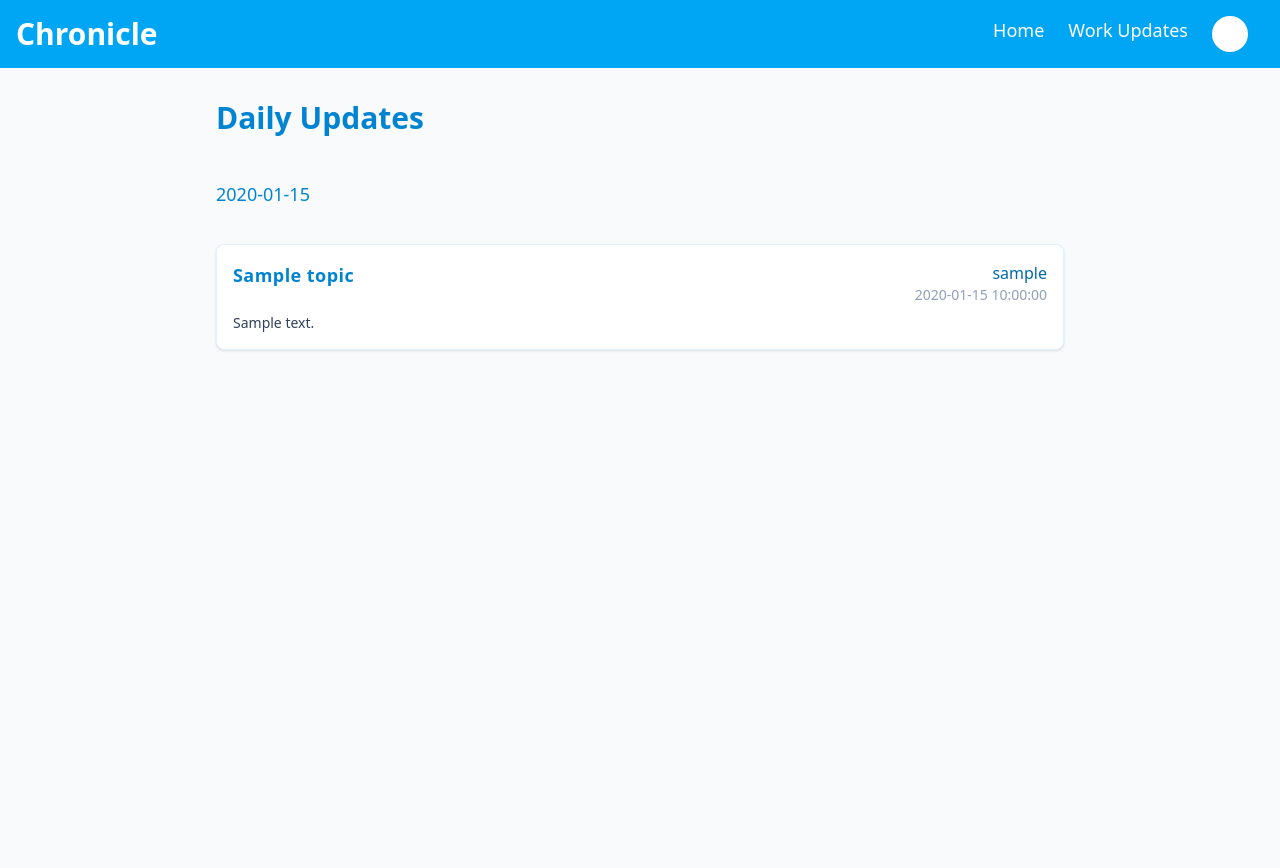
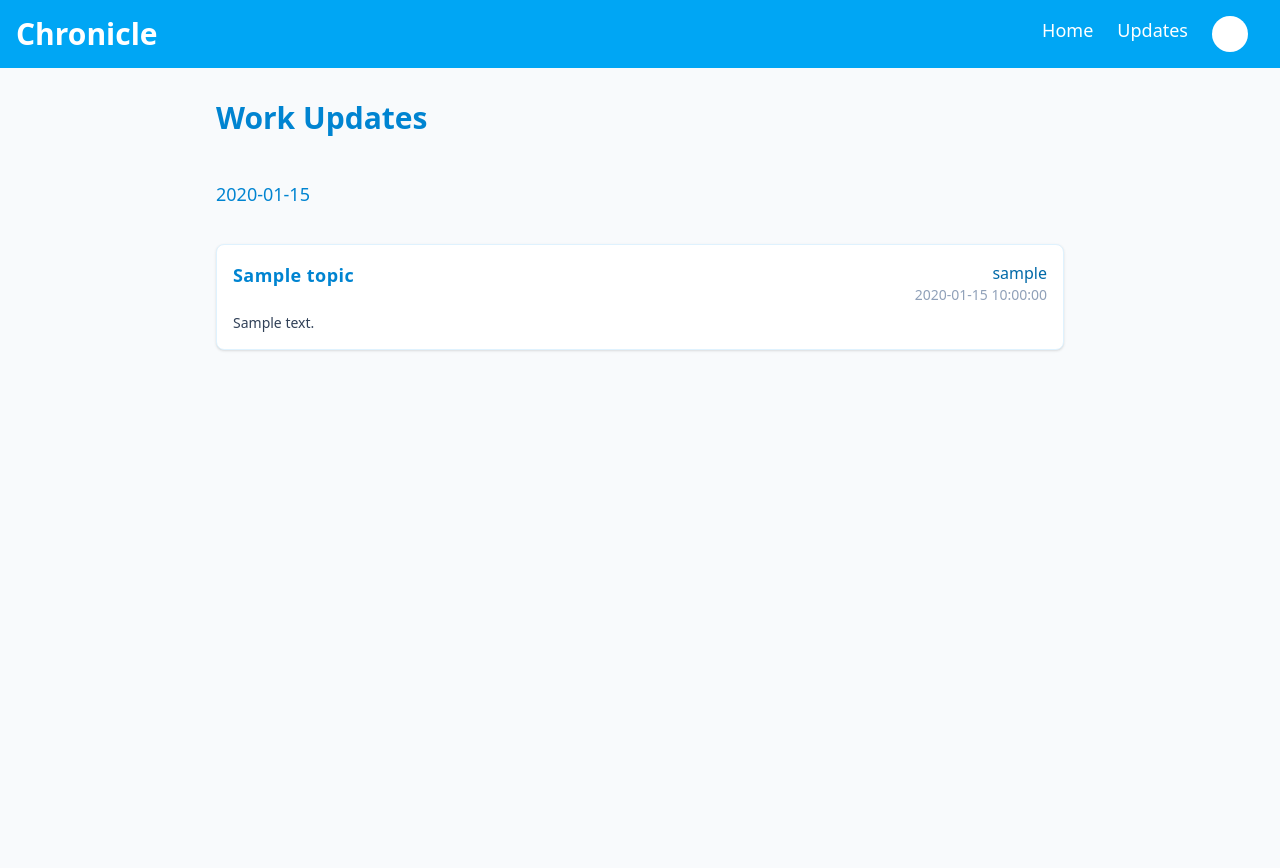
Before and after one commit to Rishil96/chronicle, a Python web app: template templates/work_updates.html in a window 1280 px wide. Run offline with Jinja, Linux system fonts and the light colour scheme; the template is opened without the code that fills it: most values are stand-ins (such as "Sample title", 1, 10 or a date in 2020).

Commit message:
Add : Home route redirect href to Chronicle branding and update Work Updates nav item to Updates

```diff
--- a/templates/base.html
+++ b/templates/base.html
@@ -9,10 +9,10 @@
 </head>
 <body>
   <nav class="bg-sky-500 text-white p-4 flex items-center justify-between">
-      <span class="font-bold text-3xl">Chronicle</span>
+      <span class="font-bold text-3xl"><a href="{{ url_for('home_page') }}">Chronicle</a></span>
       <div class="flex gap-6 pr-4">
           <a href="{{ url_for('home_page') }}" class="font-medium text-lg hover:text-sky-100">Home</a>
-          <a href="{{ url_for('all_work_updates') }}" class="font-medium text-lg hover:text-sky-100">Work Updates</a>
+          <a href="{{ url_for('all_work_updates') }}" class="font-medium text-lg hover:text-sky-100">Updates</a>
           <div class="relative group">
               <button class="bg-white text-sky-600 font-bold w-9 h-9 rounded-full pb-2 flex items-center justify-center cursor-pointer">{{ request.state.initials }}</button>
               <div class="absolute right-0 pt-2 w-48 bg-white rounded-lg shadow-lg hidden group-hover:block">
--- a/templates/work_updates.html
+++ b/templates/work_updates.html
@@ -6,7 +6,7 @@
 
 {% block content %}
     <div class="max-w-4xl mx-auto px-6 py-8">
-        <h1 class="text-3xl font-bold text-sky-600 mb-8">Daily Updates</h1>
+        <h1 class="text-3xl font-bold text-sky-600 mb-8">Work Updates</h1>
         {% if past_updates %}
             {% for date, updates in past_updates.items() %}
                 <h2 class="text-lg text-sky-600 mb-6 py-3">{{ date.strftime('%B %d, %Y') }}</h2>
```
